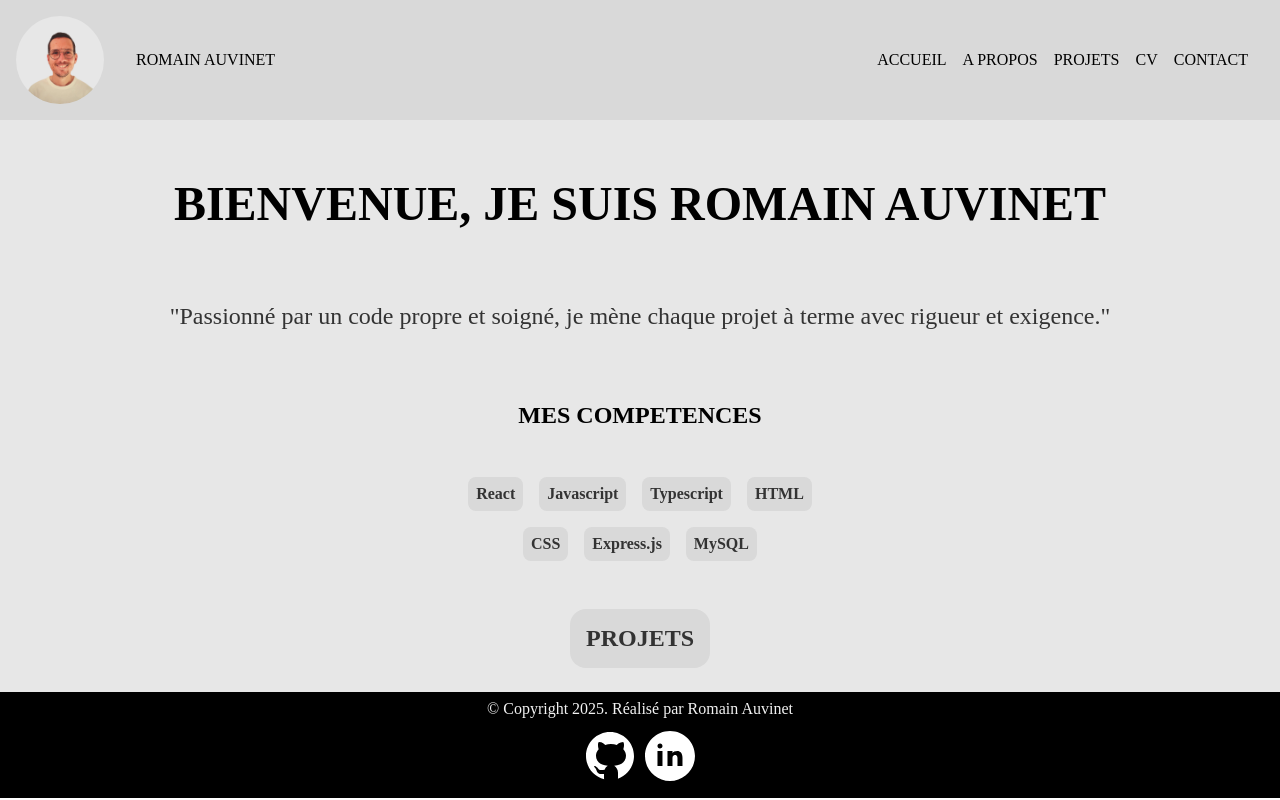
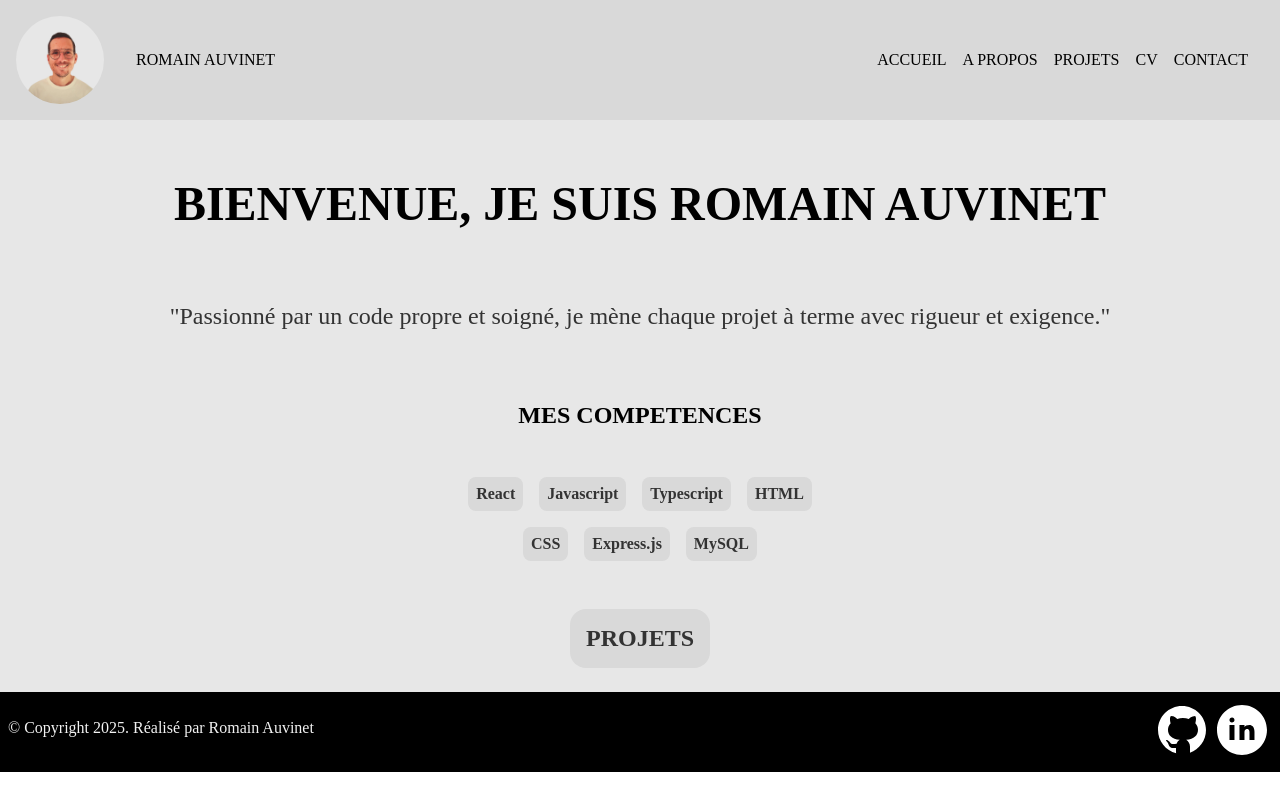
Before and after one commit to Romain-dev85/My-Portfolio, a React (Vite) app: page / in a window 1280 px wide. Built offline with nearby package versions, Linux system fonts and the light colour scheme.

Commit message:
add media query in desktop

```diff
--- a/src/components/footer/Footer.css
+++ b/src/components/footer/Footer.css
@@ -13,3 +13,11 @@
 		margin-top: 0;
 	}
 }
+
+@media screen and (min-width: 768px) {
+	.footer-container {
+		display: flex;
+		justify-content: space-between;
+		align-items: center;
+	}
+}
```
